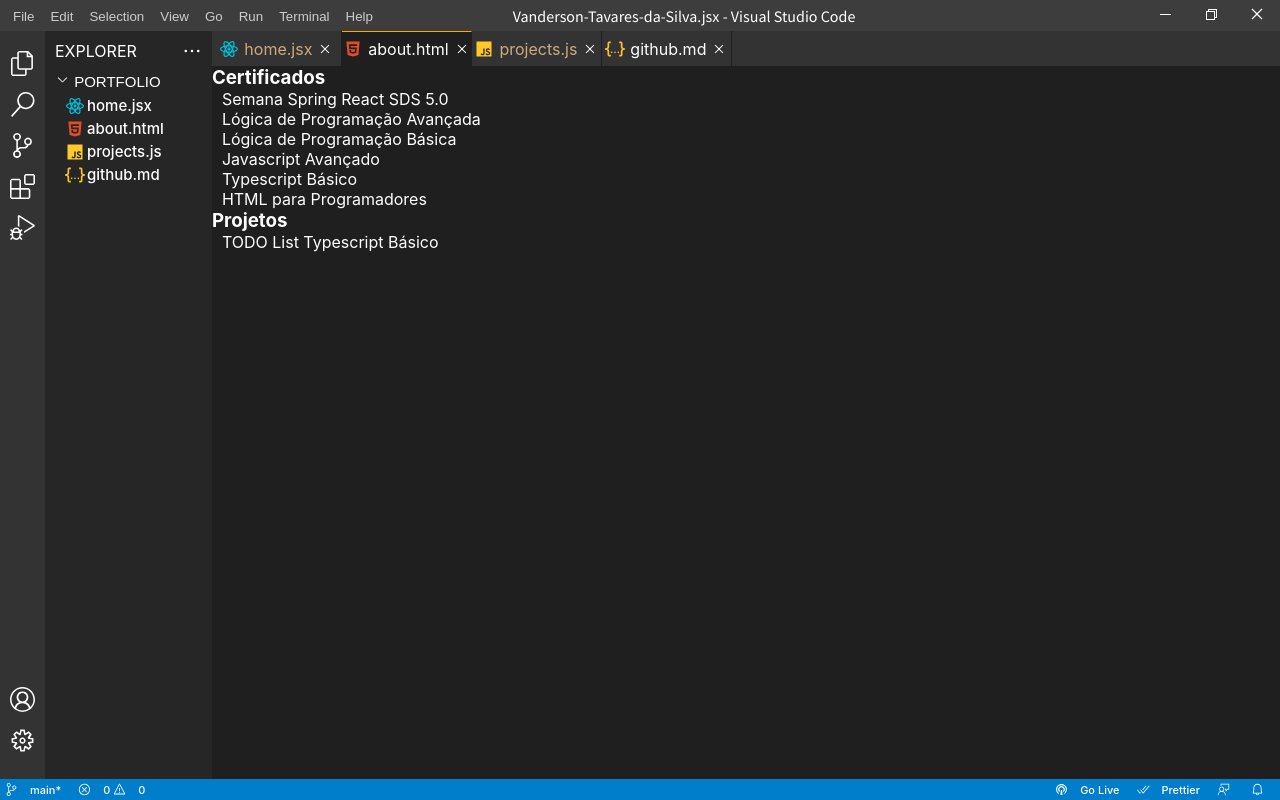
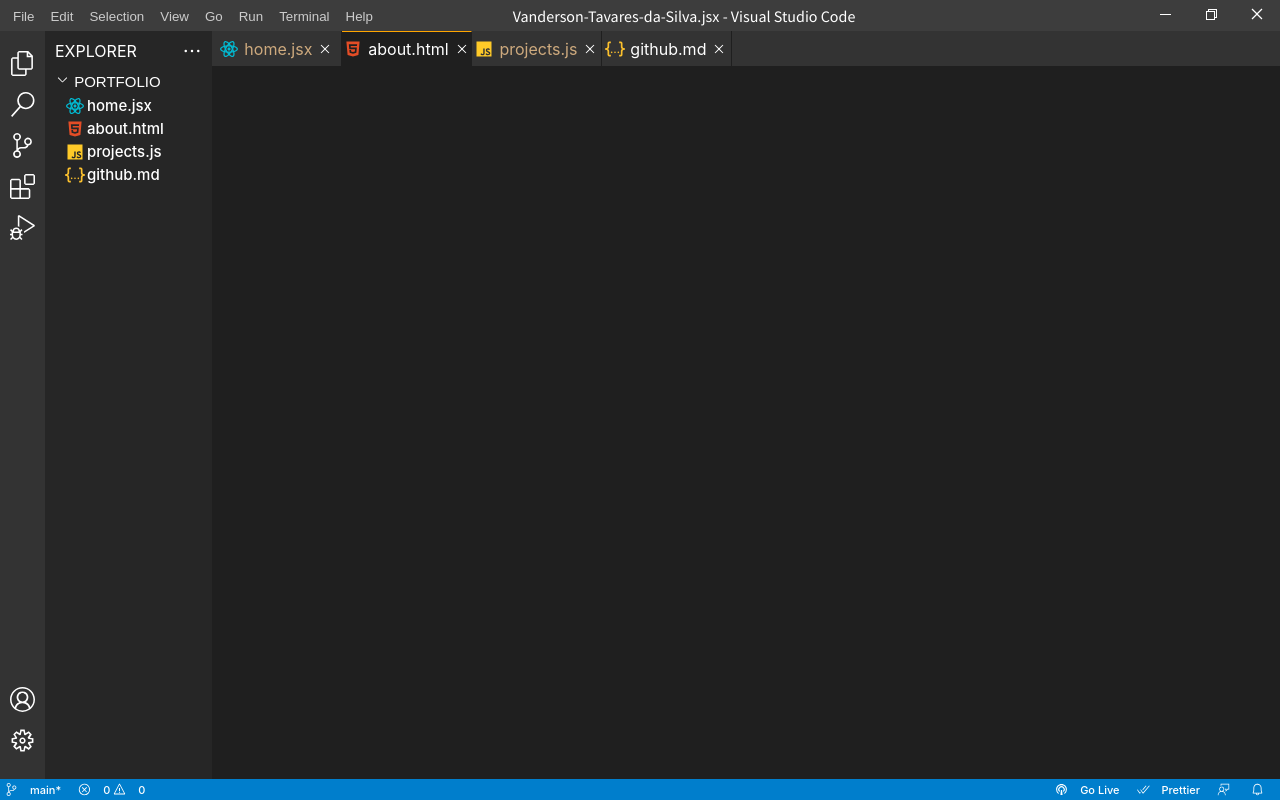
Before and after one commit to VandersonTavares/vscode-portifolio, a React (Create React App) app: page /about in a window 1280 px wide. Built offline with nearby package versions, Linux system fonts and the light colour scheme.

Commit message:
about, home updated

```diff
--- a/src/pages/About/index.jsx
+++ b/src/pages/About/index.jsx
@@ -5,7 +5,7 @@
 const About = () => {
   return (
     <div>
-      <h3>Certificados</h3>
+      {/* <h3>Certificados</h3>
       <p><a href="https://learn.devsuperior.com/certificados/1834346" target={"_blank"} rel="noreferrer">Semana Spring React SDS 5.0 </a> </p>
       <p><a href="https://class.devsamurai.com.br/certificates/6c2dcdf6-3a60-4e12-97da-7121d34c198e" target={"_blank"} rel="noreferrer">Lógica de Programação Avançada</a> </p>
       <p><a href="https://class.devsamurai.com.br/certificates/c619d0cd-2c2e-46b1-b208-78a81462d690" target={"_blank"} rel="noreferrer">Lógica de Programação Básica</a> </p>
@@ -13,8 +13,7 @@
       <p><a href="https://class.devsamurai.com.br/certificates/d87a9e48-17b6-48b7-b665-1a8548f3d74e" target={"_blank"} rel="noreferrer">Typescript Básico </a> </p>
       <p><a href="https://class.devsamurai.com.br/certificates/70dca320-1933-4bb9-9007-87987bd854e9" target={"_blank"} rel="noreferrer">HTML para Programadores </a> </p>
       <h3>Projetos</h3>
-      <p><a href="https://class.devsamurai.com.br/certificates/976652b0-ed18-4c62-9969-f3610bc3bcc5" target={"_blank"} rel="noreferrer">TODO List Typescript Básico</a> </p>
-
+      <p><a href="https://class.devsamurai.com.br/certificates/976652b0-ed18-4c62-9969-f3610bc3bcc5" target={"_blank"} rel="noreferrer">TODO List Typescript Básico</a> </p> */}
     </div>
   );
 };
--- a/src/pages/Home/index.jsx
+++ b/src/pages/Home/index.jsx
@@ -14,9 +14,9 @@
           <div className="button">
           <NavLink to="/projects">Projects</NavLink>
           </div>
-          <div className="button">
+          {/* <div className="button">
             <NavLink to="/contact">Contato</NavLink>
-          </div>
+          </div> */}
         </div>
       </div>
     </div>
```
